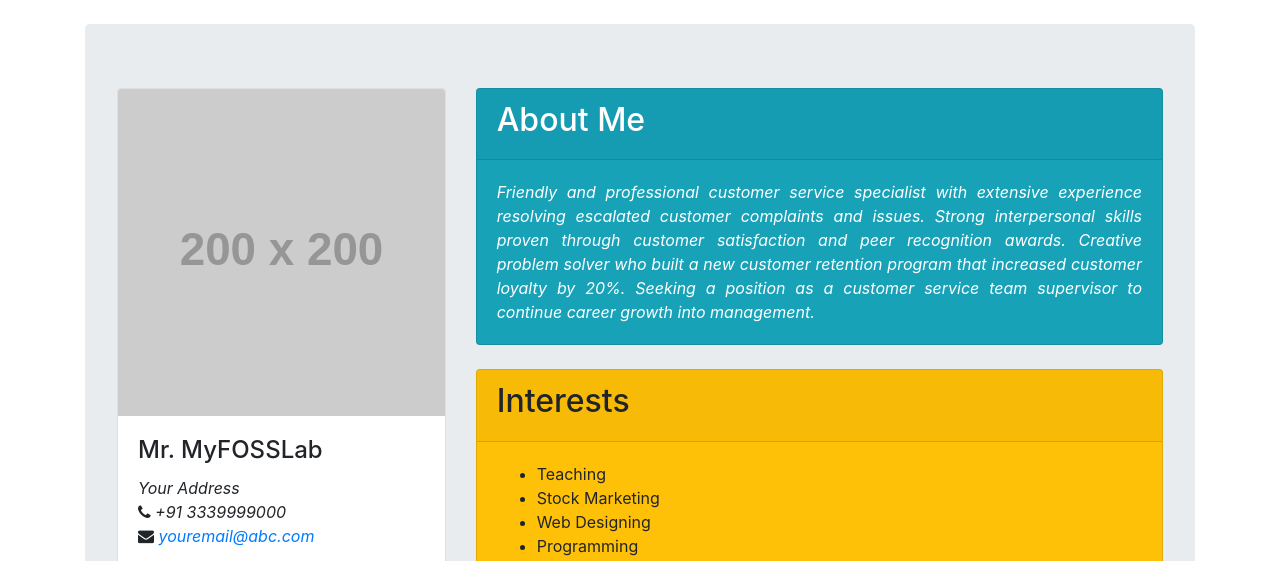
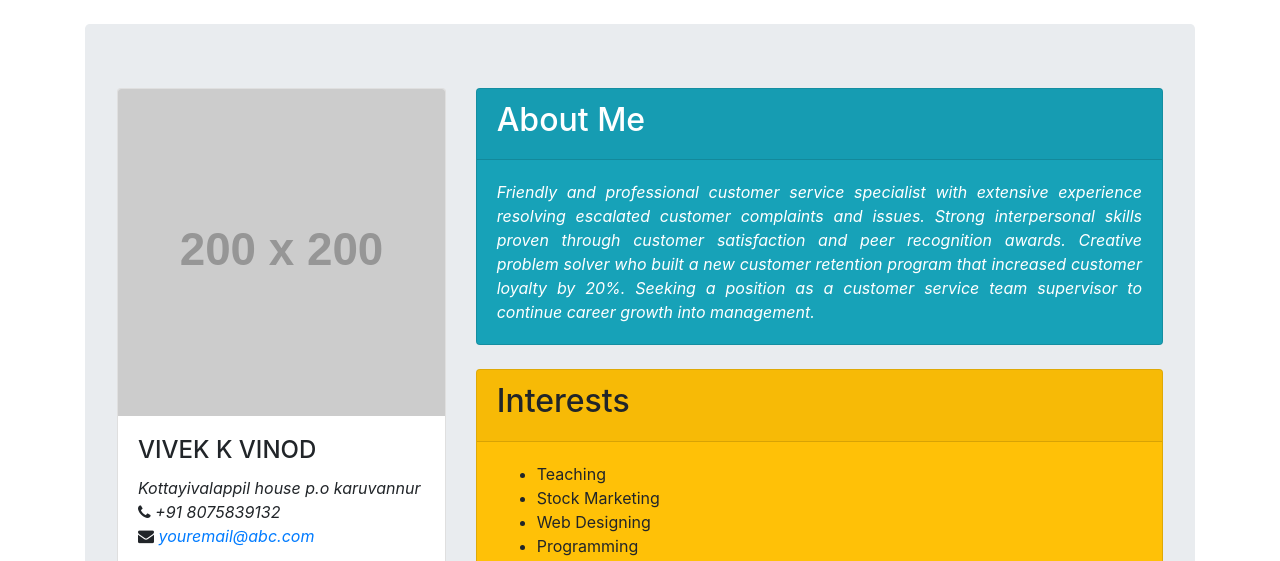
Before and after one commit to vivekkvinod/vivekkvinod.github.io, a plain HTML site: page index.html in a window 1280 px wide. Shown: the top 561 px of the page. Drawn offline with nearby package versions, Linux system fonts and the light colour scheme; placeholder pictures from the web are drawn by us.

Commit message:
updated index.html

```diff
--- a/index.html
+++ b/index.html
@@ -32,9 +32,9 @@
           <div class="card">
             <img class="card-img-top" src="https://via.placeholder.com/200" alt="Card image">
             <div class="card-body">
-              <h4 class="card-title">Mr. MyFOSSLab</h4>
-              <p class="card-text font-italic">Your Address<br>
-                <i class="fa fa-phone"></i> +91 3339999000<br>
+              <h4 class="card-title">VIVEK K VINOD</h4>
+              <p class="card-text font-italic">Kottayivalappil house p.o karuvannur<br>
+                <i class="fa fa-phone"></i> +91 8075839132<br>
                 <i class="fa fa-envelope "></i> <a href="mailto:vivekvinod421@gmail.com">youremail@abc.com</a></p>
                 <div style="font-size:40px;">
                   <a href="#"><i class="fa fa-facebook-official"></i></a>&nbsp;&nbsp;&nbsp;&nbsp;
```
